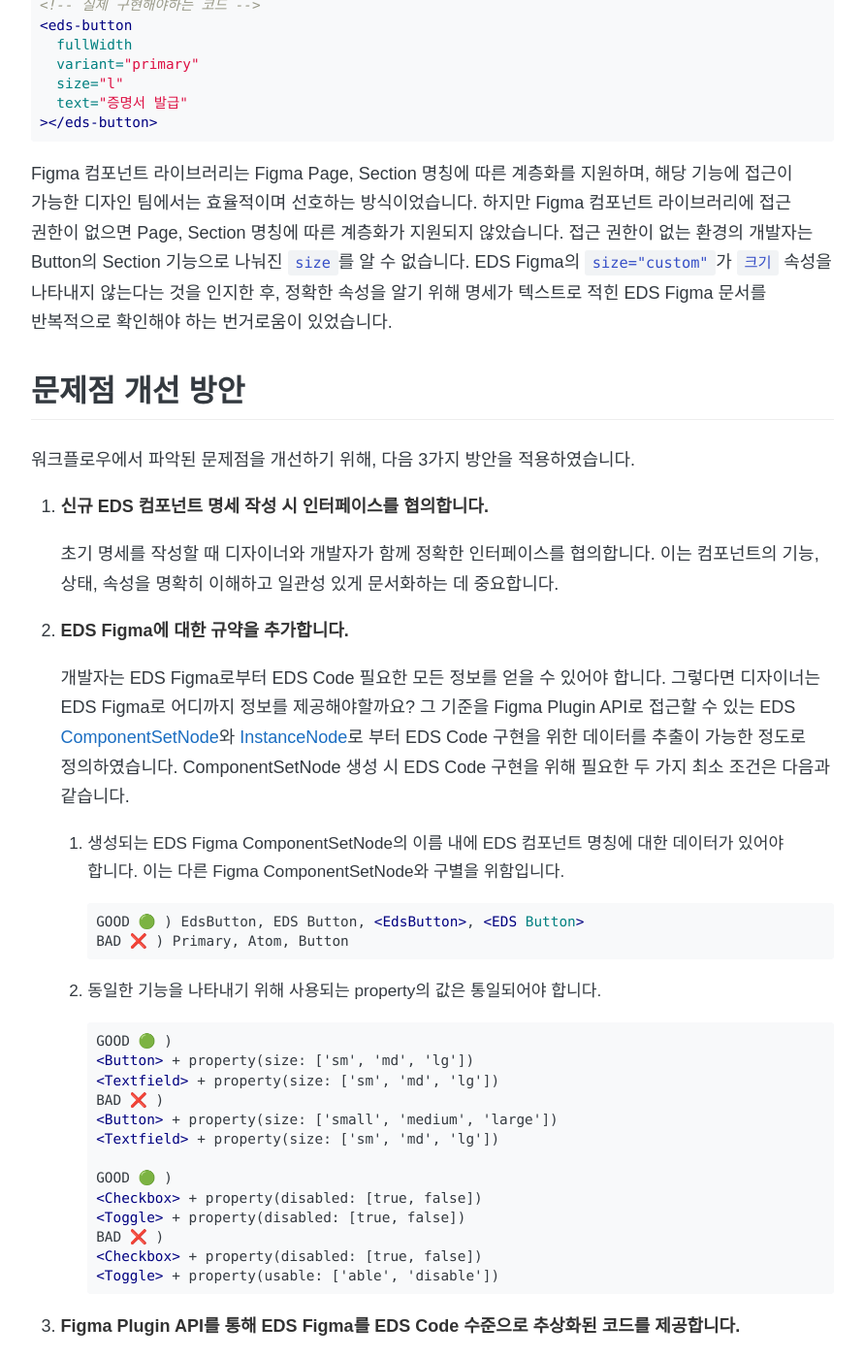
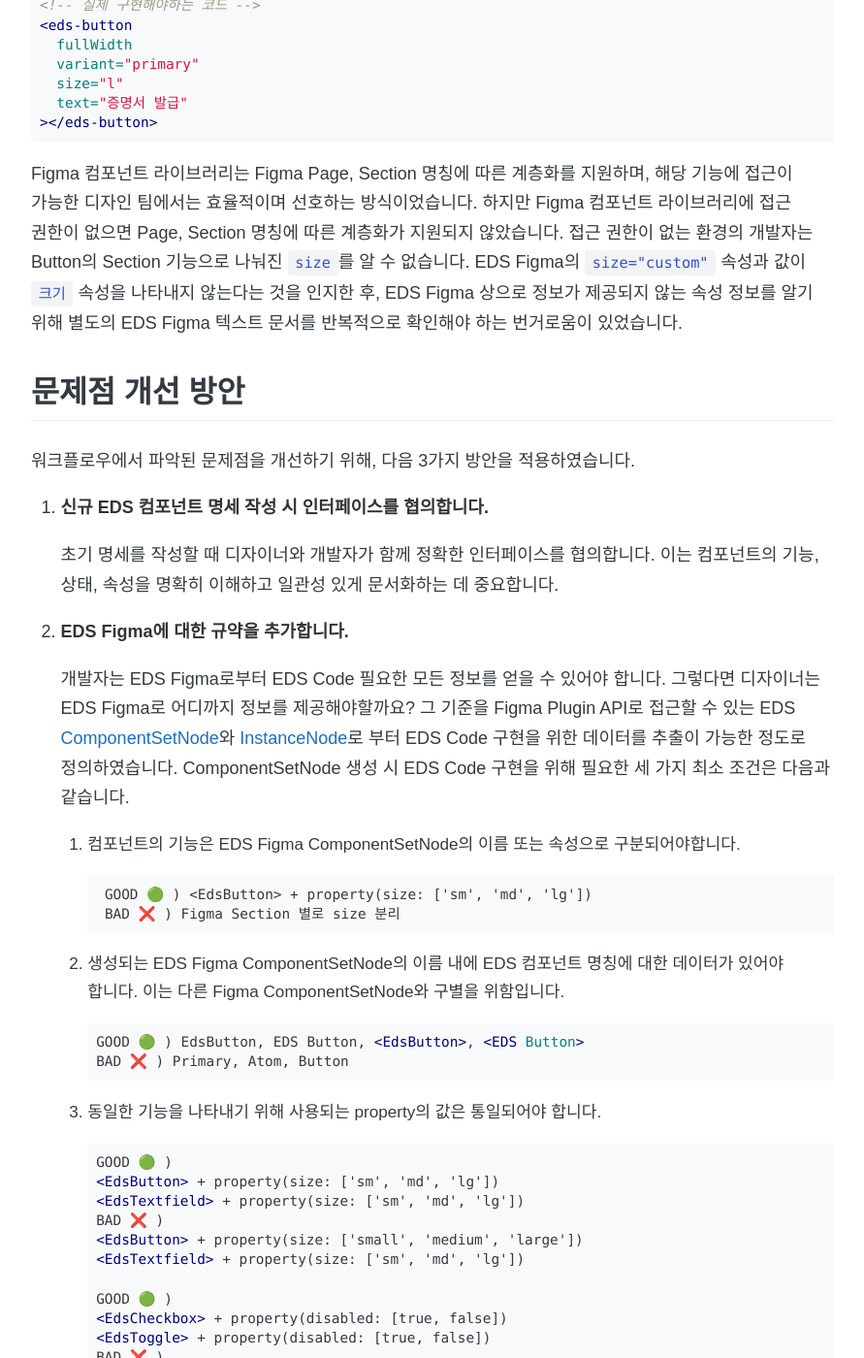
Before and after one commit to 8percent/8percent.github.io, a Jekyll site: the page built from _posts/2024-07-07-frontend-eds-improvement.md, in a window 1280 px wide and 1400 px high, scrolled down 5013 px. Shown: the whole window at 97% size, without its empty margins (194-1085 px from the left). Built offline with Jekyll 4.4.1, drawn with Linux system fonts in a browser that asks for light colours; some web fonts are replaced; some of the changed text lies outside the part shown.

Commit message:
FIX: 문구 수정

````diff
--- a/_posts/2024-07-07-frontend-eds-improvement.md
+++ b/_posts/2024-07-07-frontend-eds-improvement.md
@@ -134,7 +134,7 @@
 ></eds-button>
 ```
 
-Figma 컴포넌트 라이브러리는 Figma Page, Section 명칭에 따른 계층화를 지원하며, 해당 기능에 접근이 가능한 디자인 팀에서는 효율적이며 선호하는 방식이었습니다. 하지만 Figma 컴포넌트 라이브러리에 접근 권한이 없으면 Page, Section 명칭에 따른 계층화가 지원되지 않았습니다. 접근 권한이 없는 환경의 개발자는 Button의 Section 기능으로 나눠진 `size`를 알 수 없습니다. EDS Figma의 `size="custom"`가 `크기` 속성을 나타내지 않는다는 것을 인지한 후, 정확한 속성을 알기 위해 명세가 텍스트로 적힌 EDS Figma 문서를 반복적으로 확인해야 하는 번거로움이 있었습니다.
+Figma 컴포넌트 라이브러리는 Figma Page, Section 명칭에 따른 계층화를 지원하며, 해당 기능에 접근이 가능한 디자인 팀에서는 효율적이며 선호하는 방식이었습니다. 하지만 Figma 컴포넌트 라이브러리에 접근 권한이 없으면 Page, Section 명칭에 따른 계층화가 지원되지 않았습니다. 접근 권한이 없는 환경의 개발자는 Button의 Section 기능으로 나눠진 `size`를 알 수 없습니다. EDS Figma의 `size="custom"` 속성과 값이 `크기` 속성을 나타내지 않는다는 것을 인지한 후, EDS Figma 상으로 정보가 제공되지 않는 속성 정보를 알기 위해 별도의 EDS Figma 텍스트 문서를 반복적으로 확인해야 하는 번거로움이 있었습니다.
 
 ## 문제점 개선 방안
 
@@ -146,33 +146,40 @@
 
 2.  **EDS Figma에 대한 규약을 추가합니다.**
 
-    개발자는 EDS Figma로부터 EDS Code 필요한 모든 정보를 얻을 수 있어야 합니다. 그렇다면 디자이너는 EDS Figma로 어디까지 정보를 제공해야할까요? 그 기준을 Figma Plugin API로 접근할 수 있는 EDS [ComponentSetNode](https://www.figma.com/plugin-docs/api/ComponentSetNode/)와 [InstanceNode](https://www.figma.com/plugin-docs/api/InstanceNode/#getmaincomponentasync)로 부터 EDS Code 구현을 위한 데이터를 추출이 가능한 정도로 정의하였습니다. ComponentSetNode 생성 시 EDS Code 구현을 위해 필요한 두 가지 최소 조건은 다음과 같습니다.
+    개발자는 EDS Figma로부터 EDS Code 필요한 모든 정보를 얻을 수 있어야 합니다. 그렇다면 디자이너는 EDS Figma로 어디까지 정보를 제공해야할까요? 그 기준을 Figma Plugin API로 접근할 수 있는 EDS [ComponentSetNode](https://www.figma.com/plugin-docs/api/ComponentSetNode/)와 [InstanceNode](https://www.figma.com/plugin-docs/api/InstanceNode/#getmaincomponentasync)로 부터 EDS Code 구현을 위한 데이터를 추출이 가능한 정도로 정의하였습니다. ComponentSetNode 생성 시 EDS Code 구현을 위해 필요한 세 가지 최소 조건은 다음과 같습니다.
 
-    1.  생성되는 EDS Figma ComponentSetNode의 이름 내에 EDS 컴포넌트 명칭에 대한 데이터가 있어야 합니다.
-        이는 다른 Figma ComponentSetNode와 구별을 위함입니다.
+    1. 컴포넌트의 기능은 EDS Figma ComponentSetNode의 이름 또는 속성으로 구분되어야합니다.
 
-        ```md
-        GOOD 🟢 ) EdsButton, EDS Button, <EdsButton>, <EDS Button>
-        BAD ❌ ) Primary, Atom, Button
-        ```
+       ```
+        GOOD 🟢 ) <EdsButton> + property(size: ['sm', 'md', 'lg'])
+        BAD ❌ ) Figma Section 별로 size 분리
+       ```
 
-    2.  동일한 기능을 나타내기 위해 사용되는 property의 값은 통일되어야 합니다.
+    2. 생성되는 EDS Figma ComponentSetNode의 이름 내에 EDS 컴포넌트 명칭에 대한 데이터가 있어야 합니다.
+       이는 다른 Figma ComponentSetNode와 구별을 위함입니다.
 
-        ```md
-        GOOD 🟢 )
-        <Button> + property(size: ['sm', 'md', 'lg'])
-        <Textfield> + property(size: ['sm', 'md', 'lg'])
-        BAD ❌ )
-        <Button> + property(size: ['small', 'medium', 'large'])
-        <Textfield> + property(size: ['sm', 'md', 'lg'])
+       ```md
+       GOOD 🟢 ) EdsButton, EDS Button, <EdsButton>, <EDS Button>
+       BAD ❌ ) Primary, Atom, Button
+       ```
 
-        GOOD 🟢 )
-        <Checkbox> + property(disabled: [true, false])
-        <Toggle> + property(disabled: [true, false])
-        BAD ❌ )
-        <Checkbox> + property(disabled: [true, false])
-        <Toggle> + property(usable: ['able', 'disable'])
-        ```
+    3. 동일한 기능을 나타내기 위해 사용되는 property의 값은 통일되어야 합니다.
+
+       ```md
+       GOOD 🟢 )
+       <EdsButton> + property(size: ['sm', 'md', 'lg'])
+       <EdsTextfield> + property(size: ['sm', 'md', 'lg'])
+       BAD ❌ )
+       <EdsButton> + property(size: ['small', 'medium', 'large'])
+       <EdsTextfield> + property(size: ['sm', 'md', 'lg'])
+
+       GOOD 🟢 )
+       <EdsCheckbox> + property(disabled: [true, false])
+       <EdsToggle> + property(disabled: [true, false])
+       BAD ❌ )
+       <EdsCheckbox> + property(disabled: [true, false])
+       <EdsToggle> + property(usable: ['able', 'disable'])
+       ```
 
 3.  **Figma Plugin API를 통해 EDS Figma를 EDS Code 수준으로 추상화된 코드를 제공합니다.**
 
````
